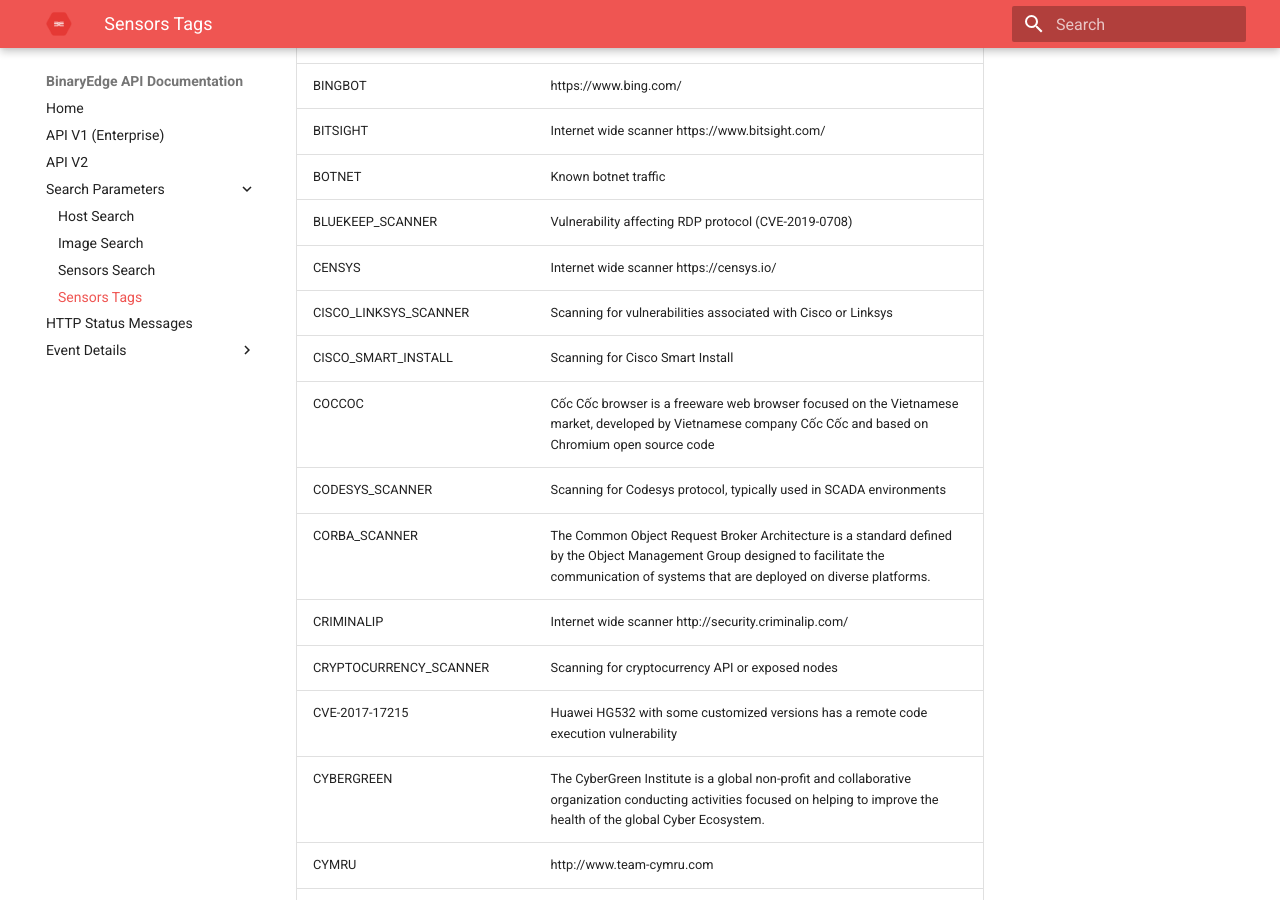
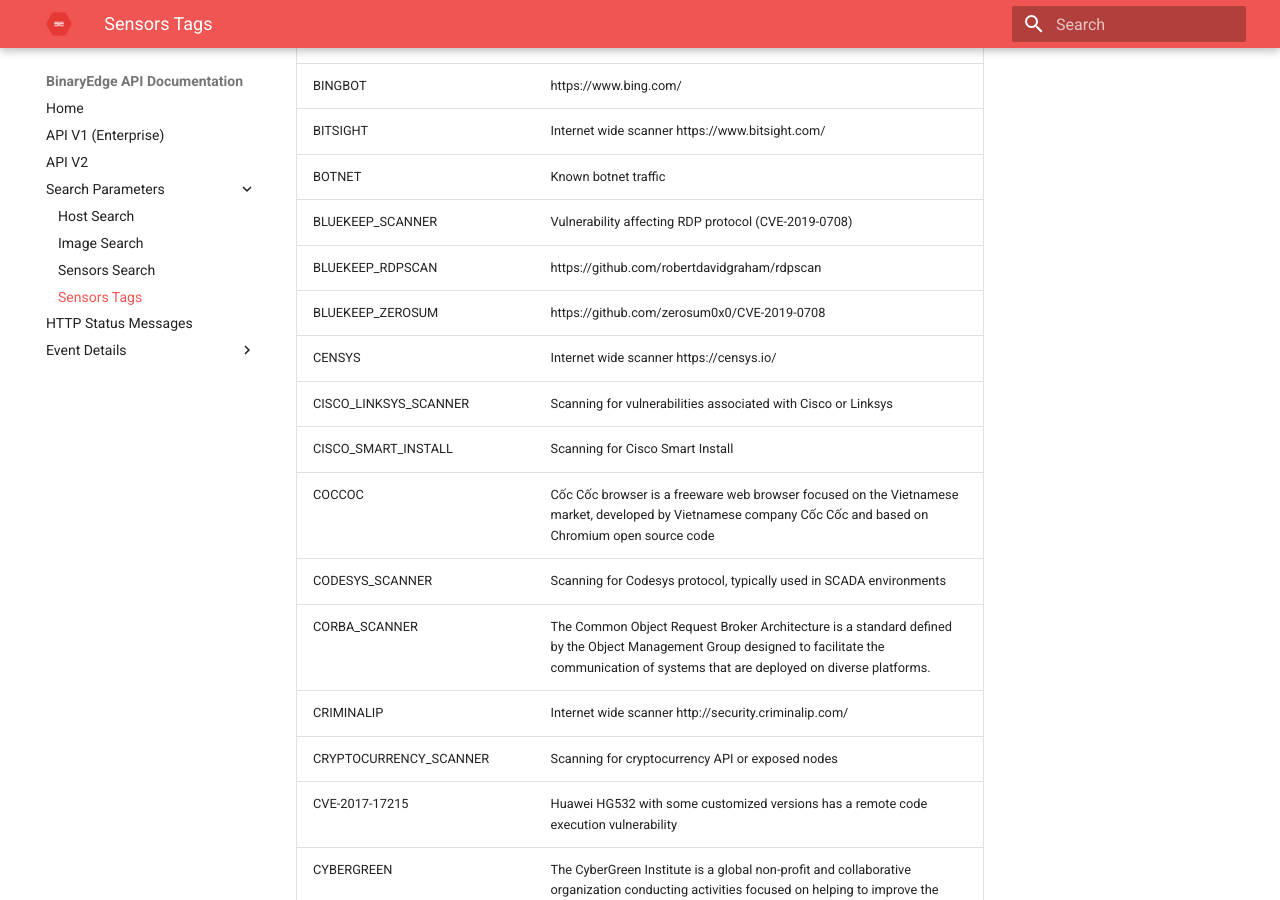
Before and after one commit to igama/docs.binaryedge.io, an MkDocs documentation site: the page built from docs/sensors-tags.md, in a window 1280 px wide and 900 px high, scrolled down 724 px. Built offline with MkDocs 1.6.1 and Material for MkDocs 9.7.7, drawn with Linux system fonts in a browser that asks for light colours.

Commit message:
Update sensors-tags.md

```diff
--- a/docs/sensors-tags.md
+++ b/docs/sensors-tags.md
@@ -17,6 +17,8 @@
  | BITSIGHT | Internet wide scanner https://www.bitsight.com/ |
  | BOTNET | Known botnet traffic |
  | BLUEKEEP_SCANNER | Vulnerability affecting RDP protocol (CVE-2019-0708) |
+ | BLUEKEEP_RDPSCAN | https://github.com/robertdavidgraham/rdpscan |
+ | BLUEKEEP_ZEROSUM | https://github.com/zerosum0x0/CVE-2019-0708 |
  | CENSYS | Internet wide scanner https://censys.io/ |
  | CISCO_LINKSYS_SCANNER | Scanning for vulnerabilities associated with Cisco or Linksys |
  | CISCO_SMART_INSTALL | Scanning for Cisco Smart Install |
```
